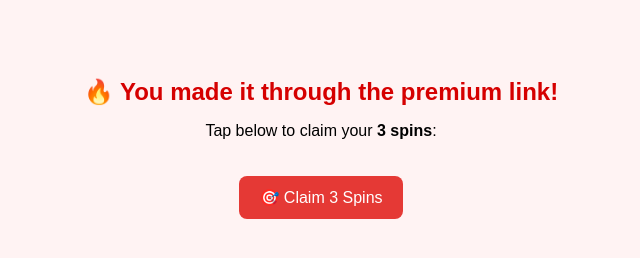
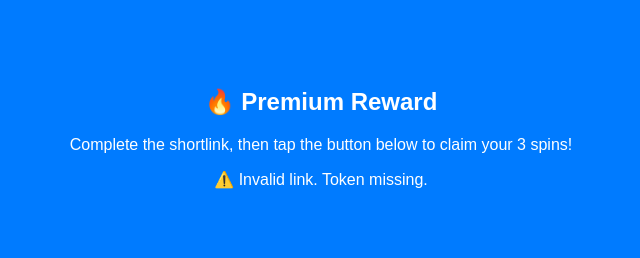
Before and after one commit to Pgofficial1/PGLarena, a plain HTML site: page claimspin3.html in a window 1280 px wide. Shown: the whole page, without its empty margins (319-959 px from the left). Drawn offline with Linux system fonts and the light colour scheme.

Commit message:
Update claimspin3.html

```diff
--- a/claimspin3.html
+++ b/claimspin3.html
@@ -1,40 +1,39 @@
 <!DOCTYPE html>
-<html lang="en">
+<html>
 <head>
   <meta charset="UTF-8">
   <title>Claim 3 Spins</title>
   <style>
     body {
-      font-family: 'Poppins', sans-serif;
-      background: #fff3f3;
+      background: #007bff;
+      color: white;
       text-align: center;
-      padding: 50px 20px;
-    }
-    h2 {
-      color: #d50000;
-      margin-bottom: 16px;
+      font-family: sans-serif;
+      padding: 60px 20px;
     }
     .btn {
       display: inline-block;
-      margin-top: 20px;
-      padding: 12px 20px;
-      background: #e53935;
-      color: #fff;
-      font-size: 16px;
+      background: #fff;
+      color: #007bff;
+      padding: 12px 24px;
+      font-size: 18px;
+      text-decoration: none;
       border-radius: 8px;
-      text-decoration: none;
-    }
-    .btn:hover {
-      background: #b71c1c;
+      font-weight: bold;
+      margin-top: 30px;
     }
   </style>
 </head>
 <body>
-
-  <h2>🔥 You made it through the premium link!</h2>
-  <p>Tap below to claim your <strong>3 spins</strong>:</p>
-
-  <a class="btn" href="https://t.me/PGLaccount_bot?start=claim_spin_3">🎯 Claim 3 Spins</a>
-
+  <h2>🔥 Premium Reward</h2>
+  <p>Complete the shortlink, then tap the button below to claim your 3 spins!</p>
+  <script>
+    const token = new URLSearchParams(window.location.search).get("token");
+    if (token) {
+      document.write(`<a class="btn" href="https://t.me/PGLaccount_bot?start=token_${token}">🎁 Claim 3 Spins</a>`);
+    } else {
+      document.write("<p>⚠️ Invalid link. Token missing.</p>");
+    }
+  </script>
 </body>
 </html>
```
